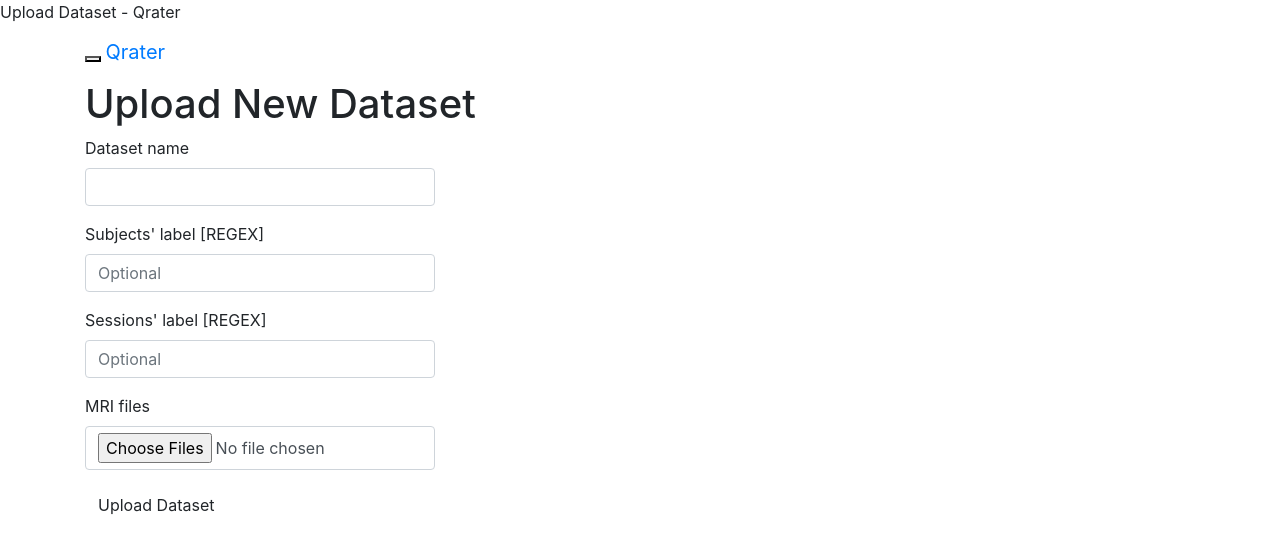
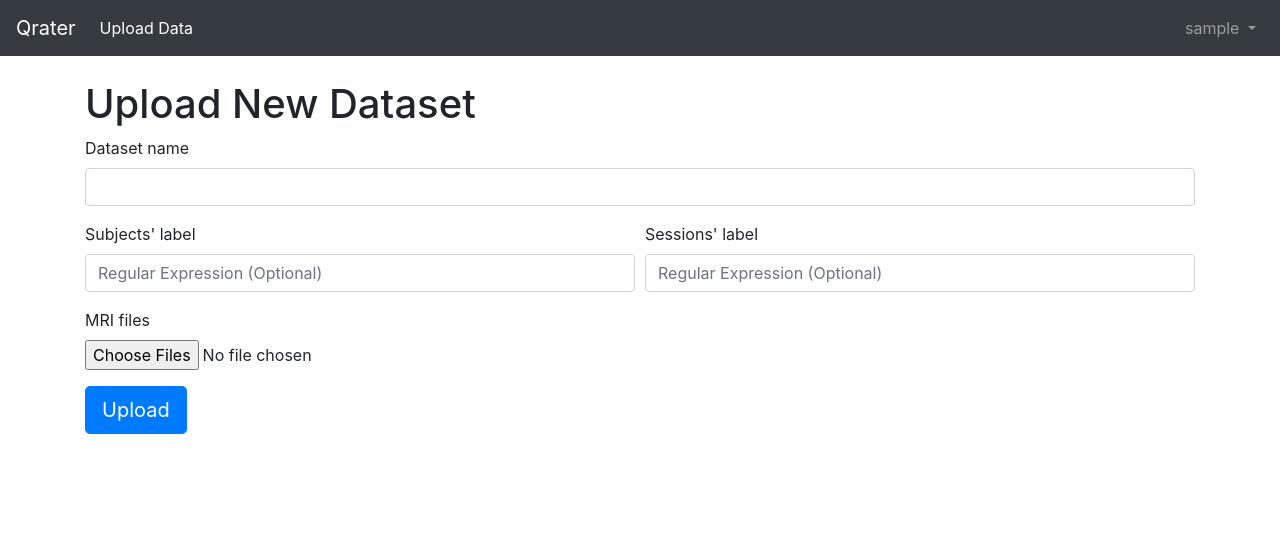
Before and after one commit to soffiafdz/Qrater, a Flask app: page /upload_dataset in a window 1280 px wide. Shown: the top 554 px of the page. Run offline with Flask 2, Linux system fonts and the light colour scheme; the visitor is signed in with stand-in values (Sample User, id 1); data comes from the database, SQL or seed files in the repository; some libraries are stand-ins or nearby versions.

Commit message:
Dashboard + Image pagination
Got a landing page with a jumbotron with welcome if not datasets or
different cards for all the datasets loaded. The cards send the user to
a rating page where the images are shown one by one with a pagination
underneath.

```diff
--- a/app/main/routes.py
+++ b/app/main/routes.py
@@ -27,12 +27,12 @@ def before_request():
         g.search_form = SearchForm()
 
 
-@bp.route('/search')
-@login_required
-def search():
-    """Search view function."""
-    if not g.search_form.validate():
-        return redirect(url_for('main.explore'))
+# @bp.route('/search')
+# @login_required
+# def search():
+    # """Search view function."""
+    # if not g.search_form.validate():
+        # return redirect(url_for('main.explore'))
     # page = request.args.get('page', 1, type=int)
     # posts, total = Post.search(g.search_form.q.data, page,
                                # current_app.config['POSTS_PER_PAGE'])
@@ -45,12 +45,12 @@ def search():
 
 
 @bp.route("/", methods=['GET', 'POST'])
-@bp.route("/index", methods=['GET', 'POST'])
-@login_required
-def index():
+@bp.route("/dashboard", methods=['GET', 'POST'])
+def dashboard():
     """Construct the landing page."""
-    # if Dataset.query.first() is None:
-        # return redirect(url_for('main.upload_dataset'))
+    if Dataset.query.first() is None:
+        return render_template('no_datasets.html', title='Dashboard',
+                               rater=current_user)
 
     # page = request.args.get('page', 1, type=int)
     # posts = current_user.followed_posts().paginate(
@@ -59,10 +59,25 @@ def index():
         # if posts.has_next else None
     # prev_url = url_for('main.index', page=posts.prev_num) \
         # if posts.has_prev else None
-    return render_template('index.html', title='Home')
-                           # form=form,
-                           # posts=posts.items, next_url=next_url,
-                           # prev_url=prev_url)
+    return render_template('dashboard.html', title='Dashboard',
+                           Image=Image, datasets=Dataset.query.all())
+
+                        # form=form,
+                        # posts=posts.items, next_url=next_url,
+                        # prev_url=prev_url)
+
+
+@bp.route('/rate/<dataset>')
+@login_required
+def rate(dataset):
+    """Page to view images and rate them."""
+    DS = Dataset.query.filter_by(name=dataset).first_or_404()
+    page = request.args.get('page', 1, type=int)
+    imgs = DS.images.order_by(Image.id.asc()).paginate(
+        page, 1, False)
+    path = imgs.items[0].path.replace(current_app.config['UPLOAD_FOLDER'], "")
+    return render_template('rate.html', imgs=imgs, DS=DS,
+                           img_path=('uploads' + path))
 
 
 @bp.route('/upload_dataset', methods=['GET', 'POST'])
@@ -115,6 +130,6 @@ def upload_dataset():
             db.session.add(img)
             db.session.commit()
         flash('File(s) successfully uploaded!', category='success')
-        return redirect(url_for('main.index'))
+        return redirect(url_for('main.dashboard'))
     return render_template('upload_dataset.html', form=form,
                            title='Upload Dataset')
--- a/app/templates/base.html
+++ b/app/templates/base.html
@@ -13,83 +13,78 @@
     {% endblock %}
 
     {% block title %}
+    <title>
       {% if title %}{{ title }} - Qrater
       {% else %}Qrater
       {% endif %}
+    </title>
     {% endblock %}
 
     {% endblock %}
   </head>
   <body>
     {% block navbar %}
-      <nav class="navbar navbar-default">
-        <div class="container">
-          <div class="navbar-header">
-            <button type="button"
-                    class="navbar-toggle collapsed"
-                    data-toggle="collapse"
-                    data-target="#bs-example-navbar-collapse-1"
-                    aria-expanded="false"
-            >
-              <span class="sr-only">Toggle navigation</span>
-              <span class="icon-bar"></span>
-              <span class="icon-bar"></span>
-              <span class="icon-bar"></span>
-            </button>
-            <a class="navbar-brand" href="{{ url_for('main.index') }}">
-              Qrater
-            </a>
+    {% from "bootstrap/nav.html" import render_nav_item %}
+      <nav class="navbar navbar-expand-lg navbar-dark bg-dark">
+        <a class="navbar-brand" href="{{ url_for('main.dashboard') }}">
+          Qrater
+        </a>
+        <button
+          class="navbar-toggler"
+          type="button"
+          data-toggle="collapse"
+          data-target="#Navbar"
+          aria-controls="Navbar"
+          aria-expanded="false"
+          aria-label="Toggle navigation"
+          >
+          <span class="navbar-toggler-icon"></span>
+        </button>
+
+        <div class="collapse navbar-collapse" id="Navbar">
+          <div class="navbar-nav mr-auto">
+            {{ render_nav_item("main.upload_dataset", "Upload Data") }}
           </div>
-          <div
-            class="collapse navbar-collapse"
-            id="bs-example-navbar-collpase-1"
-          >
-            <ul class="nav navbar-nav">
-              <li><a href="{{ url_for('main.index') }}">Home</a></li>
-            </ul>
-            <ul class="nav navbar-nav">
-              <li>
-                <a href="{{ url_for('main.upload_dataset') }}">
-                  Upload Dataset
+          <ul class="navbar-nav ml-auto">
+            {% if current_user.is_anonymous %}
+              {{ render_nav_item("auth.login", "Login", use_li=True) }}
+            {% else %}
+              <li class="nav-item dropdown">
+                <a
+                  class="nav-link dropdown-toggle"
+                  href="#"
+                  id="navbarDropdownMenuLink"
+                  role="button"
+                  data-toggle="dropdown"
+                  aria-haspopup="true"
+                  aria-expanded="false"
+                >
+                  {{ current_user.username }}
                 </a>
+                <div
+                  class="dropdown-menu dropdown-menu-right"
+                  aria-labelledby="navbarDropdownMenuLink"
+                >
+                  <a
+                    class="dropdown-item"
+                    href="{{ url_for('auth.logout') }}">Logout
+                  </a>
+                </div>
               </li>
-            </ul>
-            {% if g.search_form %}
-            <form
-              class="navbar-form navbar-left"
-              method="get"
-              action="{{ url_for('main.search') }}"
-            >
-              <div class="form-group">
-                {{ g.search_form.q(size=20, class='form-control',
-                  placeholder=g.search_form.q.label.text) }}
-              </div>
-            </form>
             {% endif %}
-            <ul class="nav navbar-nav navbar-right">
-              {% if current_user.is_anonymous %}
-              <li><a href="{{ url_for('auth.login') }}">Login</a></li>
-              {% else %}
-              <li><a href="{{ url_for('auth.logout') }}">Logout</a></li>
-              {% endif %}
-            </ul>
-          </div>
+          </ul>
         </div>
       </nav>
     {% endblock %}
 
     {% block content %}
+      <br>
       <div class="container">
-        {% with messages = get_flashed_messages() %}
-          {% if messages %}
-          {% for message in messages %}
-            <div class="alert alert-info" role="alert">
-              {{ message }}
-            </div>
-          {% endfor %}
-          {% endif %}
-        {% endwith %}
+        {% from "bootstrap/utils.html" import render_messages %}
+        {{ render_messages() }}
+      </div>
 
+      <div class="container">
         {# application content needs to be provided in the app_content block #}
         {% block app_content %}{% endblock %}
       </div>
--- a/app/templates/errors/404.html
+++ b/app/templates/errors/404.html
@@ -2,5 +2,5 @@
 
 {% block app_content %}
   <h1>Not Found</h1>
-  <p><a href="{{ url_for('main.index') }}">Back</a></p>
+  <p><a href="{{ url_for('main.dashboard') }}">Back</a></p>
 {% endblock%}
--- a/app/templates/errors/413.html
+++ b/app/templates/errors/413.html
@@ -4,5 +4,5 @@
   <h1>Request Entity Too Large</h1>
   <p>The file(s) to be uploaded surpassed the allowed limit.
   Contact the administrator or try uploading them in batches.</p>
-  <p><a href="{{ url_for('main.index') }}">Back</a></p>
+  <p><a href="{{ url_for('main.dashboard') }}">Back</a></p>
 {% endblock %}
--- a/app/templates/errors/500.html
+++ b/app/templates/errors/500.html
@@ -3,5 +3,5 @@
 {% block app_content %}
   <h1>An unexpected error has occurred</h1>
   <p>The administrator has been notified. Sorry for the inconvenience.</p>
-  <p><a href="{{ url_for('main.index') }}">Back</a></p>
+  <p><a href="{{ url_for('main.dashboard') }}">Back</a></p>
 {% endblock %}
--- a/app/templates/upload_dataset.html
+++ b/app/templates/upload_dataset.html
@@ -2,8 +2,6 @@
 
 {% block app_content %}
   <h1>Upload New Dataset</h1>
-  <div class="row">
-    <div class="col-md-4">
   <form
     class="form"
     action=""
@@ -11,6 +9,7 @@
     role="form"
     enctype="multipart/form-data"
   >
+    {{ form.csrf_token() }}
     <div class="form-group required">
       <label class="control-label" for="dataset_name">
         Dataset name
@@ -23,45 +22,44 @@
         type="text"
       >
     </div>
-        <div class="form-group">
+    <div class="form-row">
+      <div class="form-group col-md-6">
         <label class="control-label" for="sub_regex">
-            Subjects' label [REGEX]
+          Subjects' label
         </label>
         <input
           id="sub_regex"
           class="form-control"
           name="sub_regex"
           type="text"
-            placeholder="Optional"
+          placeholder="Regular Expression (Optional)"
         >
       </div>
-        <div class="form-group">
+      <div class="form-group col-md-6">
         <label class="control-label" for="sess_regex">
-            Sessions' label [REGEX]
+          Sessions' label
         </label>
         <input
           id="sess_regex"
           class="form-control"
           name="sess_regex"
           type="text"
-            placeholder="Optional"
+          placeholder="Regular Expression (Optional)"
         >
       </div>
-        <div class="form-group">
+    </div>
+    <div class="form-group required">
       <label class="control-label" for="dataset">MRI files</label>
       <input
         id="dataset"
-            class="form-control"
+        class="form-control-file"
         multiple="true"
         name="dataset"
         type="file"
-            style="height: 100%;"
         required=""
       >
     </div>
-        <input id="submit" class="btn btn-default" name="submit"
-          type="submit" value="Upload Dataset">
+    <input id="submit" class="btn btn-primary btn-lg" name="submit"
+      type="submit" value="Upload">
   </form>
-    </div>
-  </div>
 {% endblock %}
```
Also changed, not shown: app/auth/routes.py (+7 -7 lines), app/templates/dashboard.html (added, +11 -0 lines), app/templates/dataset_card.html (added, +10 -0 lines), app/templates/index.html (deleted, +0 -27 lines), app/templates/no_datasets.html (added, +19 -0 lines), app/templates/rate.html (added, +19 -0 lines), 1 other file. Lines whose indentation alone changed are shown as unchanged.
